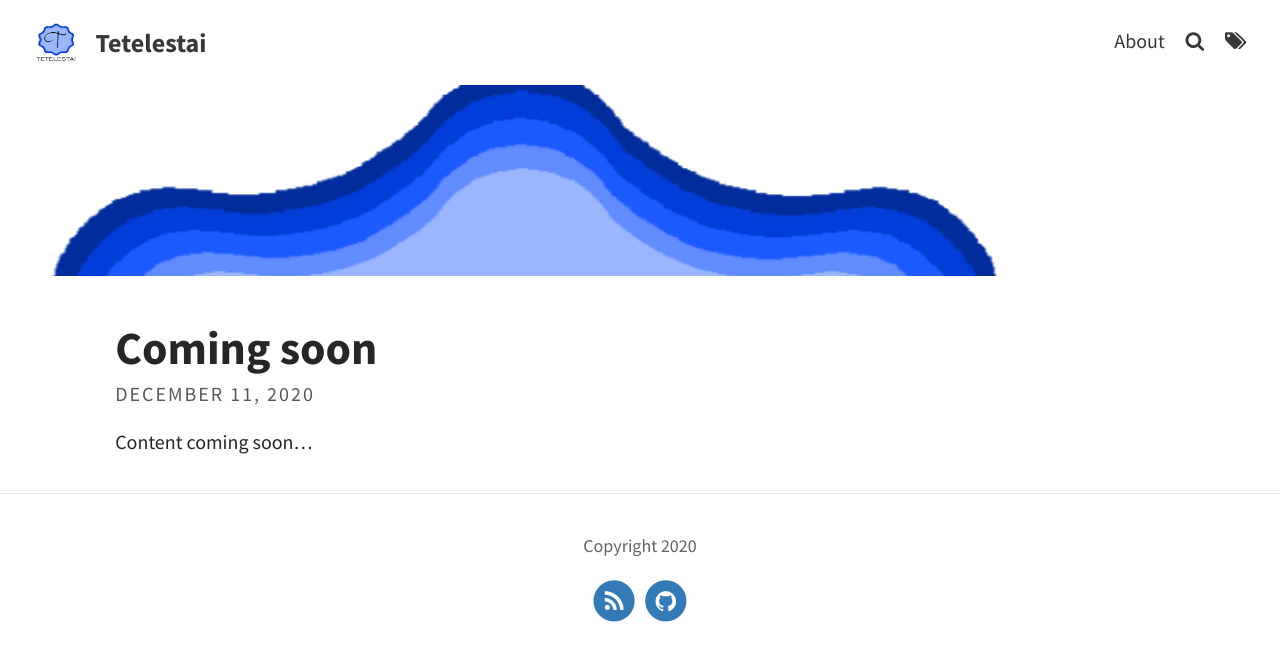
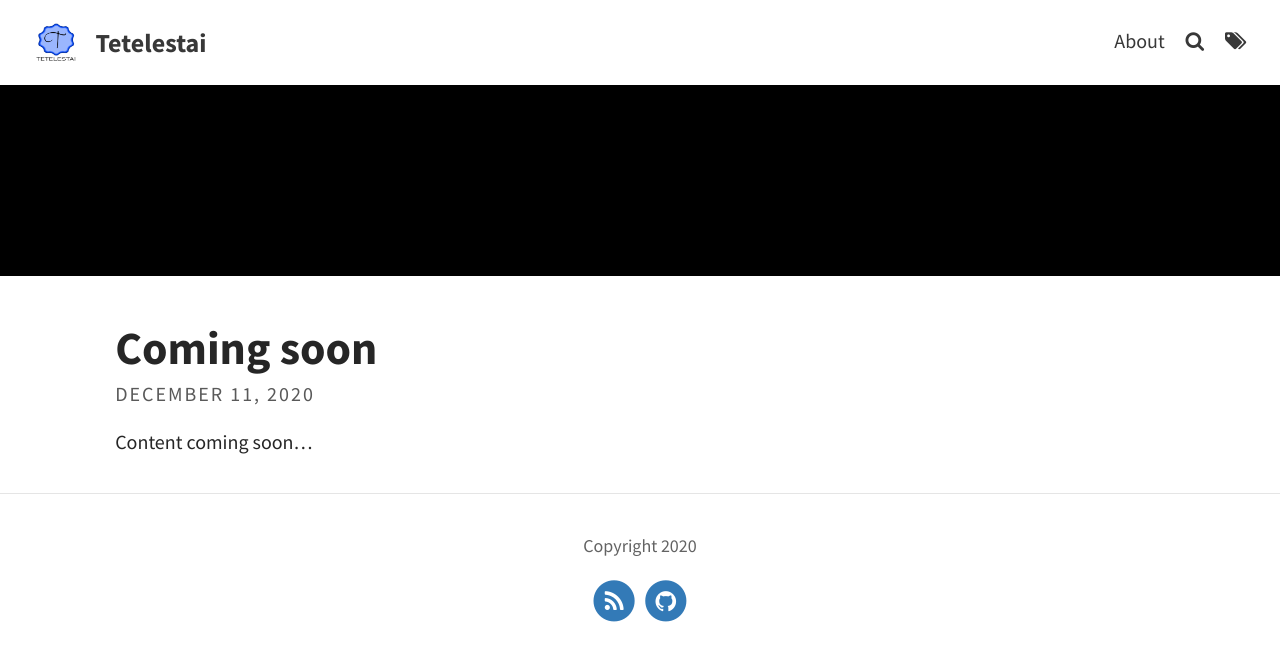
Before and after one commit to tetelestaiuk/web, a Jekyll site: the page built from index.html, in a window 1280 px wide. Shown: the top 661 px of the page. Built offline with Jekyll 4.4.1, drawn with Linux system fonts in a browser that asks for light colours; the list of posts is cut into pages by our own code.

Commit message:
Update _config.yml

```diff
--- a/_config.yml
+++ b/_config.yml
@@ -10,7 +10,7 @@ favicon: assets/favicon.ico                             # Icon displayed in the
 
 # Header and footer text
 header_text: " "  # Change Blog header text
-header_feature_image: assets/img/avatar.png
+header_feature_image: #assets/img/avatar.png
 footer_text: Copyright 2020
 
 # Blog
```
